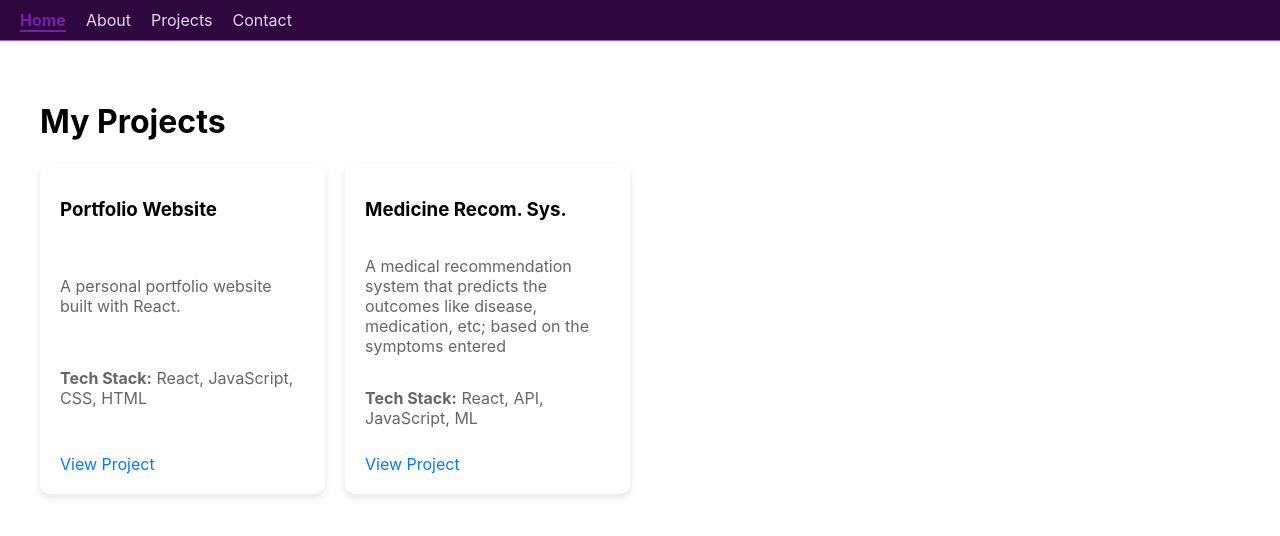
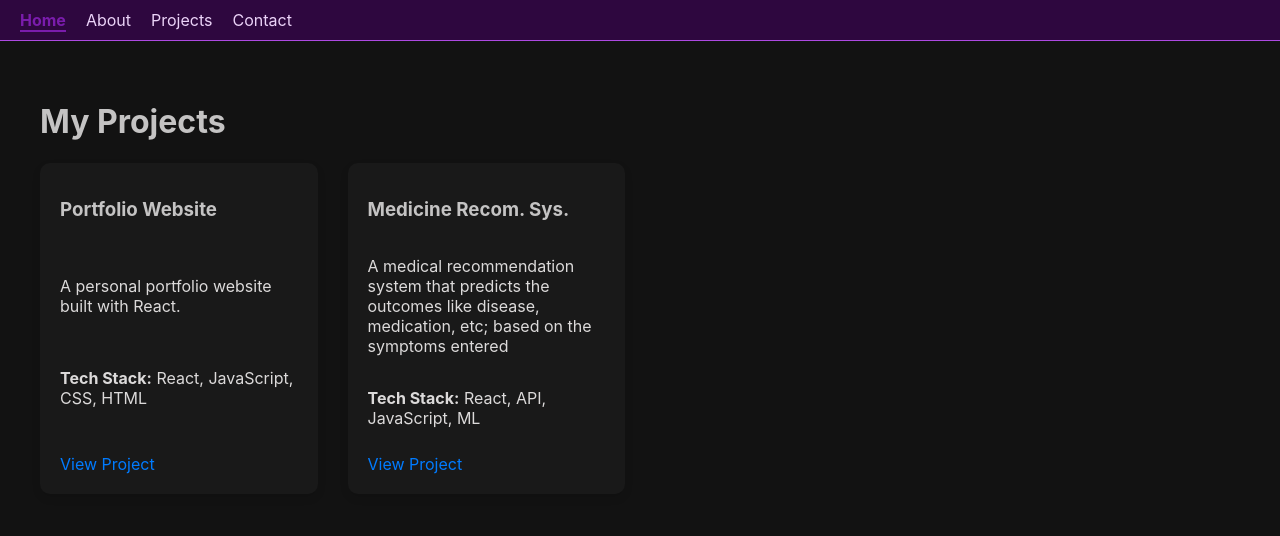
Before and after one commit to AniketKumar10/my-web-profile, a React (Create React App) app in the folder my-web-profile/: page /projects in a window 1280 px wide. Shown: the top 536 px of the page. Built offline with nearby package versions, Linux system fonts and the light colour scheme.

Commit message:
project-card-upgraded

```diff
--- a/my-web-profile/src/pages/Projects.css
+++ b/my-web-profile/src/pages/Projects.css
@@ -1,15 +1,21 @@
+body {
+    background-color: #121212; /* Use the same color as .projects-container */
+}
+
 .projects-container {
+    max-width: 100%;
+    max-height: 100%;
     padding: 40px;
 }
 
 .projects-grid {
     display: grid;
     grid-template-columns: repeat(auto-fill, minmax(250px, 1fr));
-    gap: 20px;
+    gap: 30px;
 }
 
 .project-card {
-    background-color: white;
+    background-color: #191919;
     padding: 20px;
     border-radius: 10px;
     box-shadow: 0 4px 8px rgba(0, 0, 0, 0.1);
@@ -24,18 +30,27 @@
     transform: translateY(-10px);
 }
 
+.project-card:hover {
+    box-shadow: 0 0 10px #b700ff
+  }
+
 .project-image {
     width: 100%;
     height: auto;
     border-radius: 5px;
 }
 
+.projects-container h1{
+    color:#c4c3c3
+}
+
 .project-card h3 {
     margin-top: 15px;
+    color:#c4c3c3;
 }
 
 .project-card p {
-    color: #666;
+    color:#dcdada
 }
 
 .project-card a {
--- a/my-web-profile/src/pages/Projects.js
+++ b/my-web-profile/src/pages/Projects.js
@@ -21,6 +21,7 @@ const projects = [
 
 const Projects = () => {
   return (
+    <body>
       <div className="projects-container">
         <h1>My Projects</h1>
         <div className="projects-grid">
@@ -35,6 +36,7 @@ const Projects = () => {
           ))}
         </div>
       </div>
+    </body>
   );
 };
 
```
Lines whose indentation alone changed are shown as unchanged.
